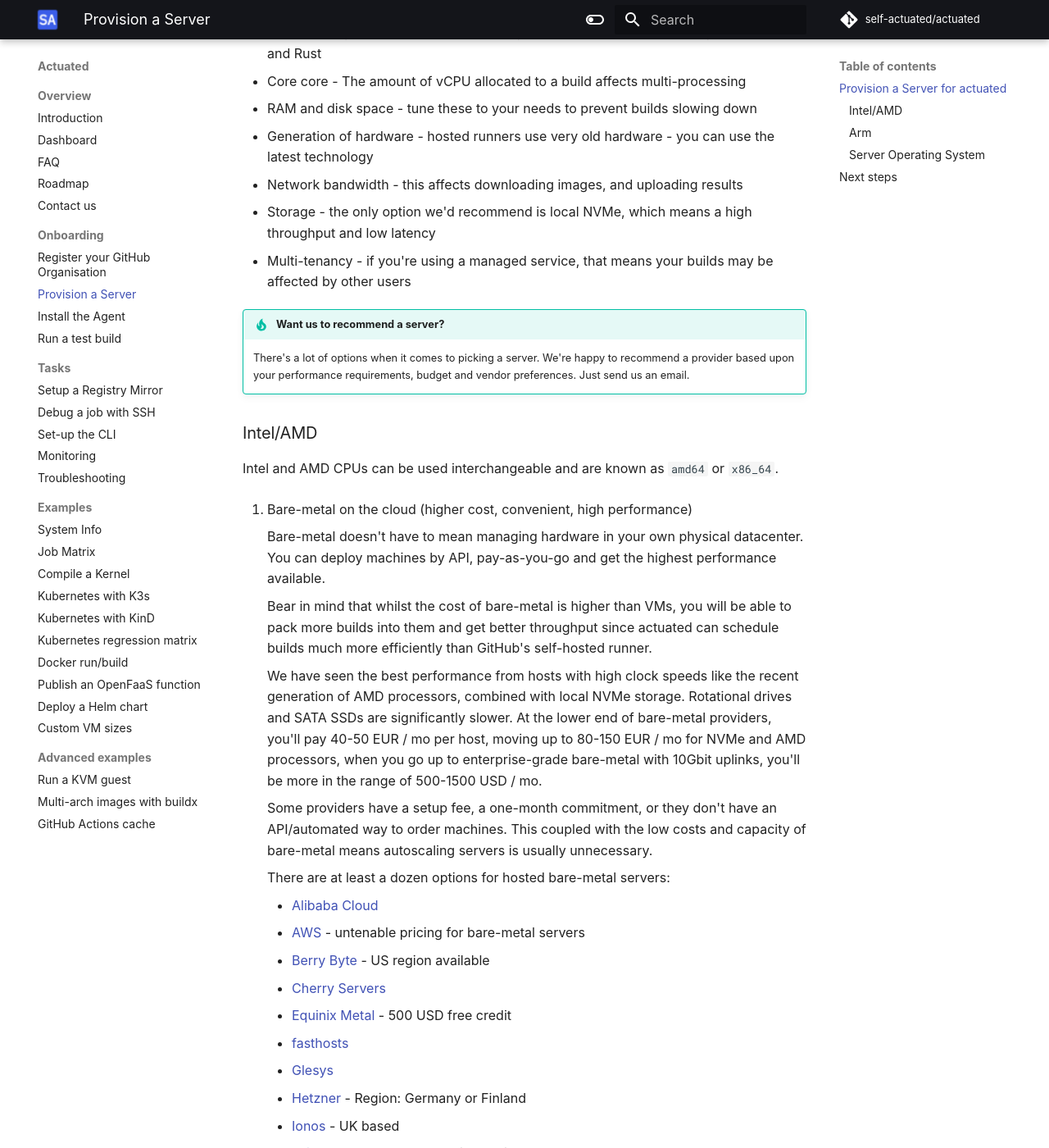
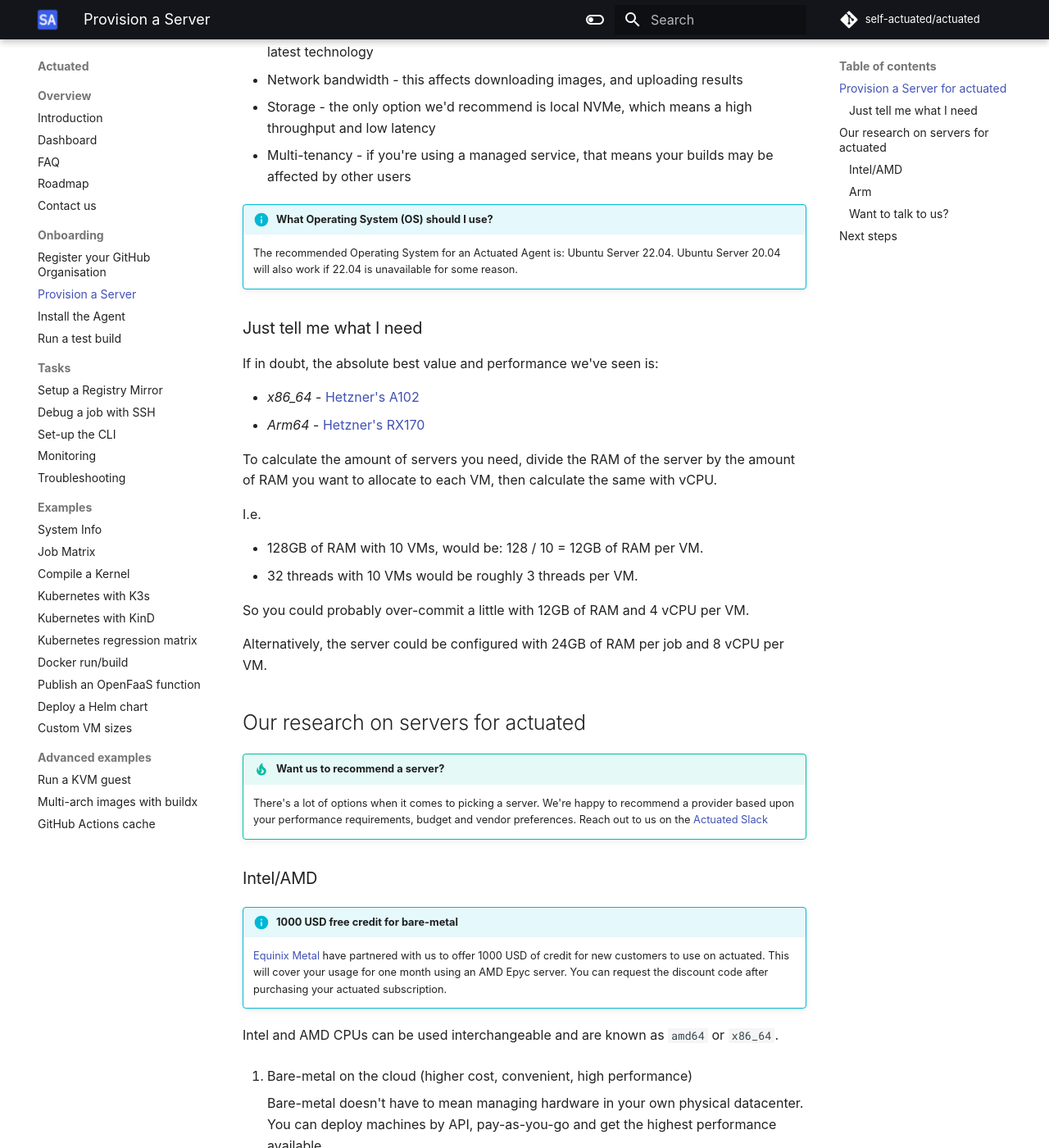
Before and after one commit to welteki/docs.actuated.dev, an MkDocs documentation site: the page built from docs/provision-server.md, in a window 1280 px wide and 1400 px high, scrolled down 677 px. Shown: the whole window at 82% size. Built offline with MkDocs 1.6.1 and Material for MkDocs 9.7.7, drawn with Linux system fonts in a browser that asks for light colours; some web fonts are replaced; some of the changed text lies outside the part shown.

Commit message:
Add self-service notes
Signed-off-by: Alex Ellis (OpenFaaS Ltd) <alexellis2@gmail.com>

```diff
--- a/docs/provision-server.md
+++ b/docs/provision-server.md
@@ -19,10 +16,36 @@
 * Storage - the only option we'd recommend is local NVMe, which means a high throughput and low latency
 * Multi-tenancy - if you're using a managed service, that means your builds may be affected by other users
 
+!!! info "What Operating System (OS) should I use?"
+    The recommended Operating System for an Actuated Agent is: Ubuntu Server 22.04. Ubuntu Server 20.04 will also work if 22.04 is unavailable for some reason.
+
+### Just tell me what I need
+
+If in doubt, the absolute best value and performance we've seen is:
+
+* *x86_64* - [Hetzner's A102](https://www.hetzner.com/dedicated-rootserver/ax102)
+* *Arm64* - [Hetzner's RX170](https://www.hetzner.com/dedicated-rootserver/matrix-rx)
+
+To calculate the amount of servers you need, divide the RAM of the server by the amount of RAM you want to allocate to each VM, then calculate the same with vCPU.
+
+I.e.
+
+* 128GB of RAM with 10 VMs, would be: 128 / 10 = 12GB of RAM per VM.
+* 32 threads with 10 VMs would be roughly 3 threads per VM.
+
+So you could probably over-commit a little with 12GB of RAM and 4 vCPU per VM.
+
+Alternatively, the server could be configured with 24GB of RAM per job and 8 vCPU per VM.
+
+## Our research on servers for actuated
+
 !!! tip "Want us to recommend a server?"
-    There's a lot of options when it comes to picking a server. We're happy to recommend a provider based upon your performance requirements, budget and vendor preferences. Just send us an email.
+    There's a lot of options when it comes to picking a server. We're happy to recommend a provider based upon your performance requirements, budget and vendor preferences. Reach out to us on the [Actuated Slack](https://self-actuated.slack.com)
 
 ### Intel/AMD
+
+!!! info "1000 USD free credit for bare-metal"
+    [Equinix Metal](https://metal.equinix.com/) have partnered with us to offer 1000 USD of credit for new customers to use on actuated. This will cover your usage for one month using an AMD Epyc server. You can request the discount code after purchasing your actuated subscription.
 
 Intel and AMD CPUs can be used interchangeable and are known as `amd64` or `x86_64`.
 
@@ -113,9 +136,7 @@
 
     There are Arm VMs available on Azure, GCP, and Oracle OCI. We have tested each and since they are based on the same generation of Ampere Altra hardware, we can confirm that they do not have KVM available and will not work for running actuated builds.
 
-### Server Operating System
-
-The recommended Operating System for an Actuated Agent is: Ubuntu Server 22.04. Ubuntu Server 20.04 will also work if 22.04 is unavailable for some reason.
+### Want to talk to us?
 
 Still not sure which option is right for your team? Get in touch with us on the [Actuated Slack](https://self-actuated.slack.com) and we'll help you decide.
 
--- a/docs/register.md
+++ b/docs/register.md
@@ -9,19 +9,23 @@
 * Administrative access to add our GitHub App
 * One or more bare-metal hosts or VMs that support nested virtualisation (if you need a recommendation, feel free to ask)
 
-## Sign-up for the pilot
+## Purchase a subscription
+
+You can purchase a [subscription via our store on LemonSqueezy](https://openfaas-subscribe.lemonsqueezy.com/checkout/buy/6869822f-d5bd-40be-9b93-c45c25dcf2f1).
+
+You can get an idea of your expected usage by running our free actions-usage CLI tool, or by roughly correlating the number of people committing to the repositories by 1-2x. So for a team of 5, you may want between 5-10 concurrent builds. Higher plans come with additional benefits.
+
+We recommend picking the right plan for your intended usage from the offset, to get the most out of your initial month's subscription.
+
+If you have any questions, contact us using the email address on the page, or reach out for a short call with the link below and we can answer any questions you may have.
+
+## Want to talk to us first?
 
 Actuated is a managed service. We run a SaaS platform, integration with GitHub and VM images. All you need to do, is to install our agent on a number servers.
 
-What is a pilot?
+Actuated is already being used by commercial teams to run their pipelines, but if you'd like to talk to us before going ahead with the platform, you can setup a call with us here:
 
-Actuated is already being used by commercial teams to run their pipelines, so why do we need a pilot? The pilot is a way for us to:
-
-* build the right thing with direct customer feedback
-* land on the right pricing model
-* find teams who can benefit from our help
-
-[Sign-up for the pilot](https://forms.gle/8XmpTTWXbZwWkfqT6)
+[Schedule a call](https://forms.gle/8XmpTTWXbZwWkfqT6)
 
 ## Install the GitHub App
 
```
Also changed, not shown: other parts of docs/provision-server.md (+0 -3 lines).
